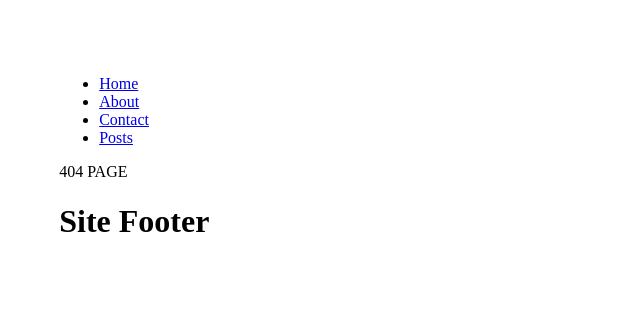
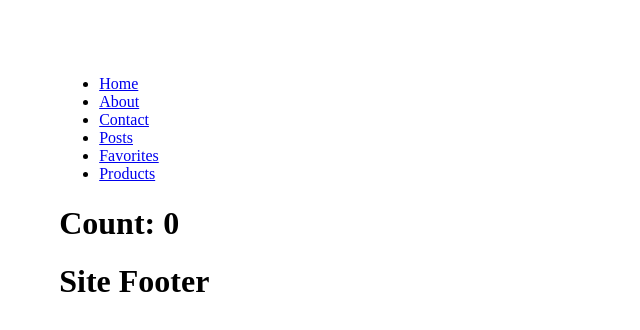
Before and after one commit to yakintech/code-academy-react-tutorial, a React (Create React App) app: page /favorites in a window 1280 px wide. Before the commit this address had no page. Shown: the top 330 px of the page, without its empty margins (0-640 px from the left). Built offline with nearby package versions, Linux system fonts and the light colour scheme.

Commit message:
context sample

```diff
--- a/src/App.js
+++ b/src/App.js
@@ -2,6 +2,9 @@ import { useState } from "react";
 import { Route, Routes } from "react-router";
 import { Link } from "react-router-dom";
 import ToDoPageWithAxios from "./axiosSample/ToDoPageWithAxios";
+import { FavoritesProvider } from "./contextSample/FavoritesContext";
+import FavoritesPage from "./contextSample/FavoritesPage";
+import ProductList from "./contextSample/ProductList";
 
 import ParentComponent from "./memoSample/ParentComponent";
 import AboutPage from "./routerSample/AboutPage";
@@ -18,6 +21,7 @@ function App() {
 
   return <>
 
+    <FavoritesProvider>
       <nav>
 
         <ul>
@@ -25,11 +29,16 @@ function App() {
           <li><Link to='/about'>About</Link></li>
           <li><Link to='/contact'>Contact</Link></li>
           <li><Link to='/posts'>Posts</Link></li>
+          <li><Link to='/favorites'>Favorites</Link></li>
+          <li><Link to='/products'>Products</Link></li>
+
         </ul>
       </nav>
 
       <Routes>
         <Route path="/" element={<HomePage />} />
+        <Route path="/favorites" element={<FavoritesPage />}></Route>
+        <Route path="/products" element={<ProductList />}></Route>
         <Route path="/contact" element={<ContactPage />} />
         <Route path="/about" element={<AboutPage />} />
         <Route path="/posts" element={<Posts />} />
@@ -43,6 +52,9 @@ function App() {
         <h1>Site Footer</h1>
       </footer>
 
+
+    </FavoritesProvider>
+
   </>
 
 }
--- /dev/null
+++ b/src/contextSample/FavoritesContext.js
@@ -0,0 +1,18 @@
+import { createContext, useState } from "react";
+
+export const favoritesContext = createContext(null);
+
+export const FavoritesProvider = ({children}) => {
+
+    const [favorites, setfavorites] = useState([]);
+
+
+    //"public" values
+    const values = {
+        favorites,
+        setfavorites
+    }
+
+    return <favoritesContext.Provider value={values}>{children}</favoritesContext.Provider>
+
+}
--- /dev/null
+++ b/src/contextSample/FavoritesPage.js
@@ -0,0 +1,34 @@
+import React, { useContext } from 'react'
+import { favoritesContext } from './FavoritesContext'
+import FavoritesPageTitle from './FavoritesPageTitle';
+
+function FavoritesPage() {
+
+
+    const { favorites, setfavorites } = useContext(favoritesContext);
+
+    const removeItem = (item) => {
+
+        const filteredFavorites = favorites.filter(q => q.id != item.id);
+        setfavorites([...filteredFavorites])
+    }
+
+    return (
+        <>
+            <FavoritesPageTitle />
+            <ul>
+                {
+                    favorites && favorites.map((item, key) => {
+                        return <>
+                            <li key={item.id}>{item.name}</li>
+                            <button onClick={() => removeItem(item)}>Remove</button>
+                        </>
+                    })
+                }
+            </ul>
+        </>
+
+    )
+}
+
+export default FavoritesPage
--- /dev/null
+++ b/src/contextSample/FavoritesPageTitle.js
@@ -0,0 +1,13 @@
+import React, { useContext } from 'react'
+import { favoritesContext } from './FavoritesContext'
+
+function FavoritesPageTitle() {
+
+    const { favorites } = useContext(favoritesContext)
+
+    return (
+        <h1>Count: {favorites.length}</h1>
+    )
+}
+
+export default FavoritesPageTitle
--- /dev/null
+++ b/src/contextSample/ProductList.js
@@ -0,0 +1,64 @@
+import React, { useContext, useEffect, useState } from 'react'
+import { favoritesContext } from './FavoritesContext';
+
+function ProductList() {
+
+    const [products, setproducts] = useState([]);
+
+    //subs to favoritesContext
+    const {favorites, setfavorites} = useContext(favoritesContext)
+
+
+    useEffect(() => {
+
+        fetch("https://northwind.vercel.app/api/products")
+            .then(res => res.json())
+            .then(data => {
+                setproducts(data);
+            })
+
+    }, []);
+
+    const addToFavorites = (item) => {
+
+        let favoriteProduct = favorites.find(q => q.id == item.id);
+
+        if(!favoriteProduct){
+            setfavorites([...favorites, item ])
+        }
+    }
+
+
+
+    return (
+        <table>
+            <thead>
+                <tr>
+                    <th>Id</th>
+                    <th>Name</th>
+                    <th>Price</th>
+                    <th>Stock</th>
+                    <th>Favorite</th>
+                </tr>
+            </thead>
+            <tbody>
+                {
+                    products && products.map((item, index) => {
+
+                        return <tr key={item.id}>
+                            <td>{item.id}</td>
+                            <td>{item.name}</td>
+                            <td>{item.unitPrice}</td>
+                            <td>{item.unitsInStock}</td>
+                            <td><button onClick={() => addToFavorites(item)}>Add to favorites</button></td>
+                        </tr>
+
+                    })
+                }
+
+            </tbody>
+        </table>
+    )
+}
+
+export default ProductList
--- a/src/routerSample/PostDetail.js
+++ b/src/routerSample/PostDetail.js
@@ -1,12 +1,12 @@
 import axios from 'axios';
 import React, { useEffect, useState } from 'react'
-import { useParams } from 'react-router';
+import { useLocation, useParams } from 'react-router';
 
 function PostDetail() {
 
     const [detail, setdetail] = useState({});
+    let { postId } = useParams();
 
-    let { postId } = useParams();
 
 
     useEffect(() => {
```
Lines whose indentation alone changed are shown as unchanged.
